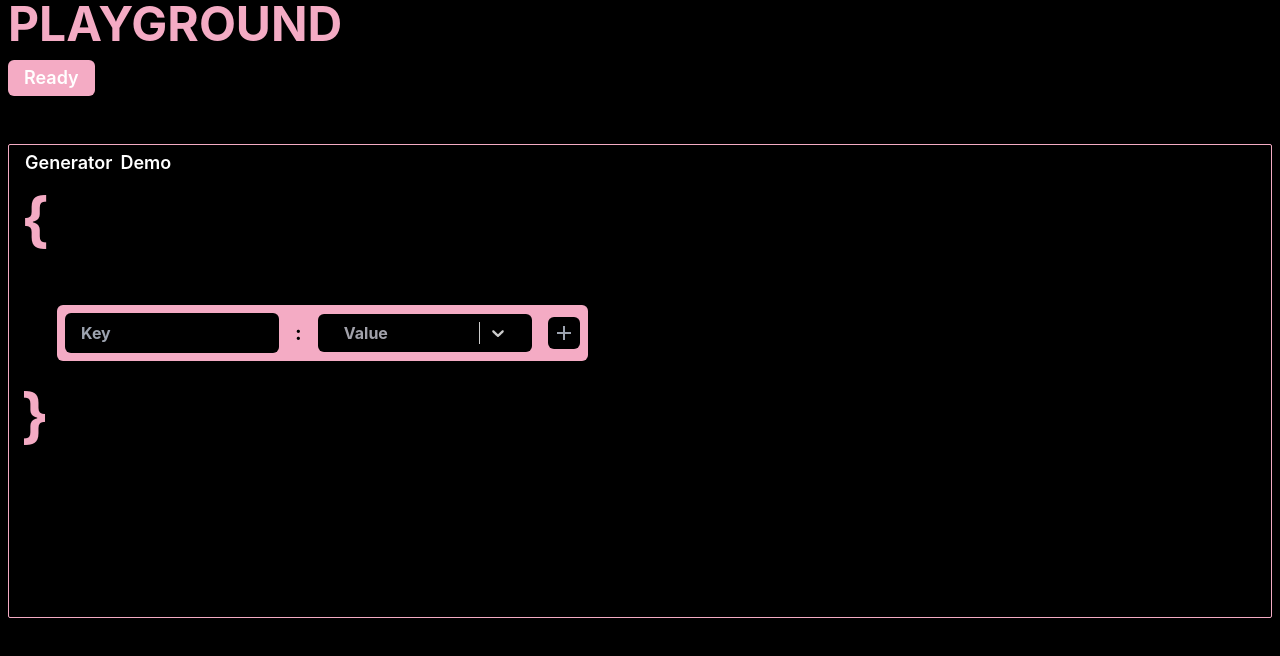
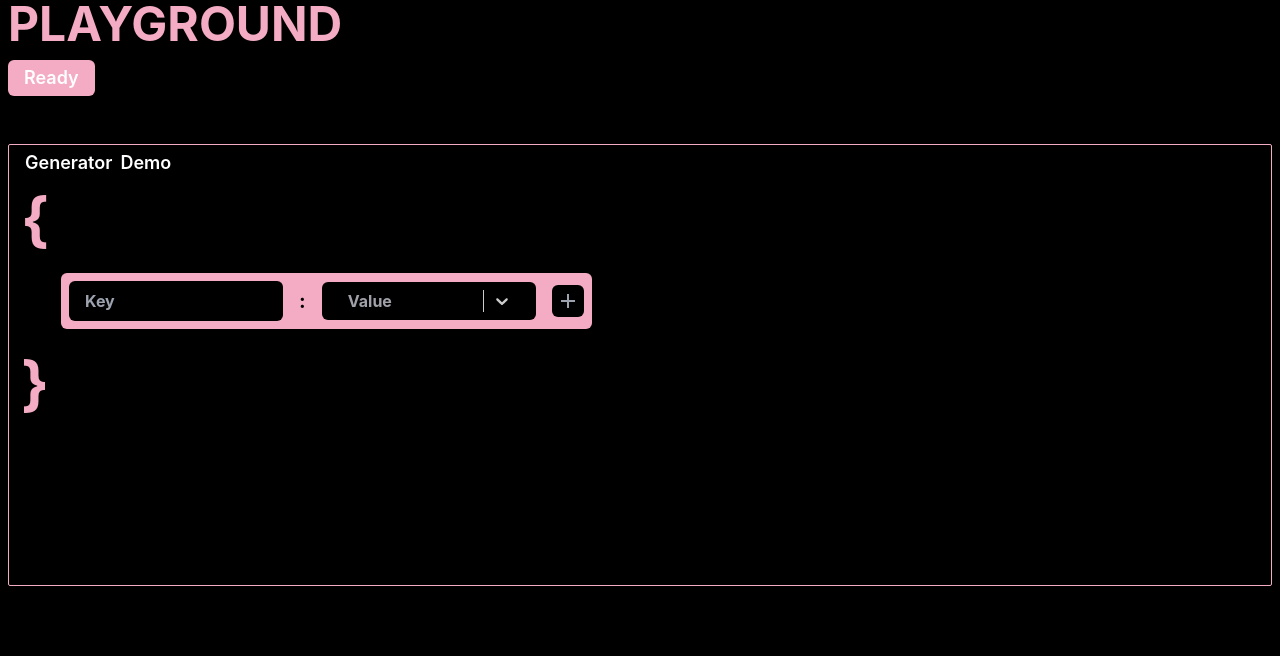
Before and after one commit to zarif007/DDPayload, a Next.js app in the folder ddpayload/: page /generator/1 in a window 1280 px wide. Shown: the top 656 px of the page. Built offline with nearby package versions, Linux system fonts and the light colour scheme.

Commit message:
Fixed bugs

```diff
--- a/ddpayload/components/AddNewObject.tsx
+++ b/ddpayload/components/AddNewObject.tsx
@@ -43,7 +43,7 @@ const AddNewObject = ({ handleAddChild, parent }: any) => {
   }
 
   return (
-    <div className="flex flex-row p-2 bg-[#F4ABC4] rounded-md gap-4 w-fit justify-center items-center my-2">
+    <div className="flex flex-row p-2 m-1 bg-[#F4ABC4] rounded-md gap-4 w-fit justify-center items-center my-2">
       <input
         type="key"
         className="w-full px-4 py-2 focus:outline-none bg-black text-md font-bold text-white rounded-md"
--- a/ddpayload/components/DisplayAddedChild.tsx
+++ b/ddpayload/components/DisplayAddedChild.tsx
@@ -11,7 +11,7 @@ const DisplayAddedChild = ({ data, handleAddChild }: any) => {
     <>
       { data === undefined ? 'loading' :  Object.entries(data).map((fData: any) => {
         return (
-          <div key={fData[0]} className={`hover:border border-[${(colors[fData[1].counter % colors.length])}] p-1 w-fit`} >
+          <div key={fData[0]} className={`border border-black hover:border-[${(colors[fData[1].counter % colors.length])}] p-1 w-fit`} >
             <div className="flex space-x-1 items-center" >
               <div className={`flex flex-row p-2 bg-[${(colors[fData[1].counter % colors.length])}] rounded-md gap-4 w-fit justify-center items-center my-2`}>
                 <div className="w-full px-4 py-1 focus:outline-none bg-black text-md font-bold text-white rounded-md">
@@ -42,7 +42,7 @@ const DisplayAddedChild = ({ data, handleAddChild }: any) => {
               </div>
             </div>
             {/* Children  */}
-            {(fData[1].children !== undefined && fData[1].children !== null) && Object.entries(fData[1].children).length && (
+            {(fData[1].children !== undefined && fData[1].children !== null) && Object.entries(fData[1].children).length > 0 && (
               <>
                 <div className="m-2 ml-8 block">
                   <DisplayAddedChild
--- a/ddpayload/pages/generator/[id].tsx
+++ b/ddpayload/pages/generator/[id].tsx
@@ -119,9 +119,8 @@ const Generator = () => {
 
         <p className={styles.curleyBraces}>{`{`}</p>
         <main className="m-6 ml-12 text-black">
-
           {
-            arrayfiedData.length  && <DisplayAddedChild handleAddChild={handleAddChild} data={data} />
+            arrayfiedData.length > 0 ? <DisplayAddedChild handleAddChild={handleAddChild} data={data} /> : <></>
           }
           <AddNewObject handleAddChild={handleAddChild} parent={''} />
         </main>
```
